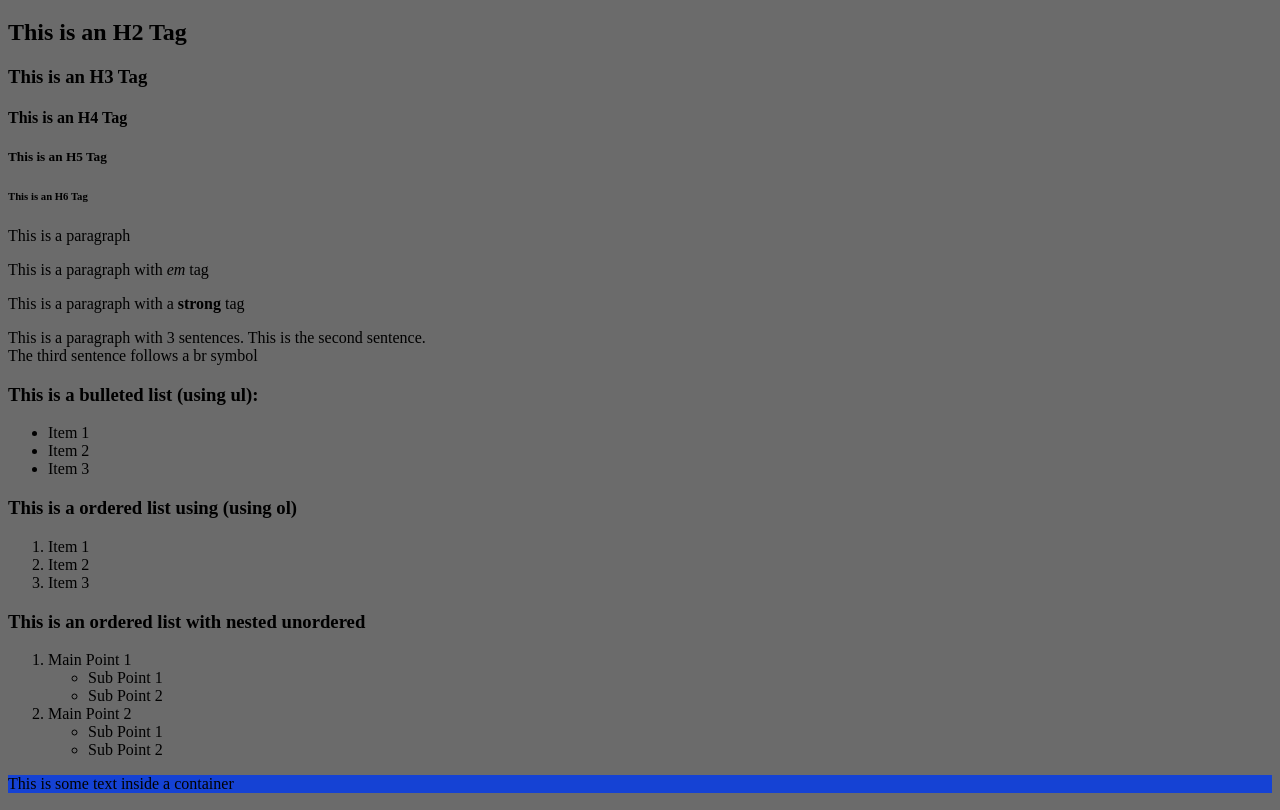
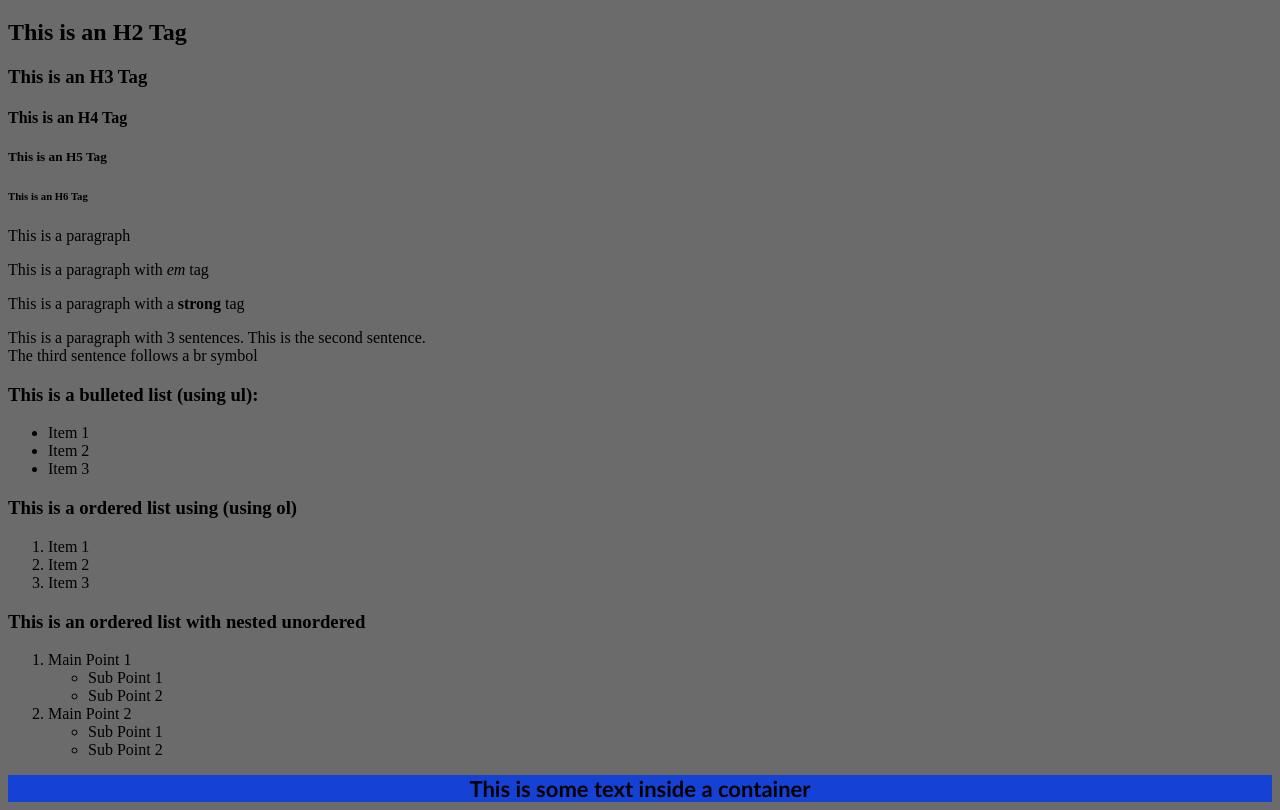
Before and after one commit to ebaybasics/htmlBoilerPlate, a plain HTML site: page index.html in a window 1280 px wide. Shown: the part 159-969 px from the top of the page. Drawn offline with Linux system fonts and the light colour scheme.

Commit message:
Add style prop to .tContainer related to Typography basics

```diff
--- a/style.css
+++ b/style.css
@@ -1,4 +1,8 @@
 .tContainer {
     background-color: rgb(21, 66, 212);
+    font-family: 'Trebuchet MS', 'Lucida Sans Unicode', 'Lucida Grande', 'Lucida Sans', Arial, sans-serif;
+    font-size: 22px;
+    font-weight: 600;
+    text-align: center;
 
 }
```
